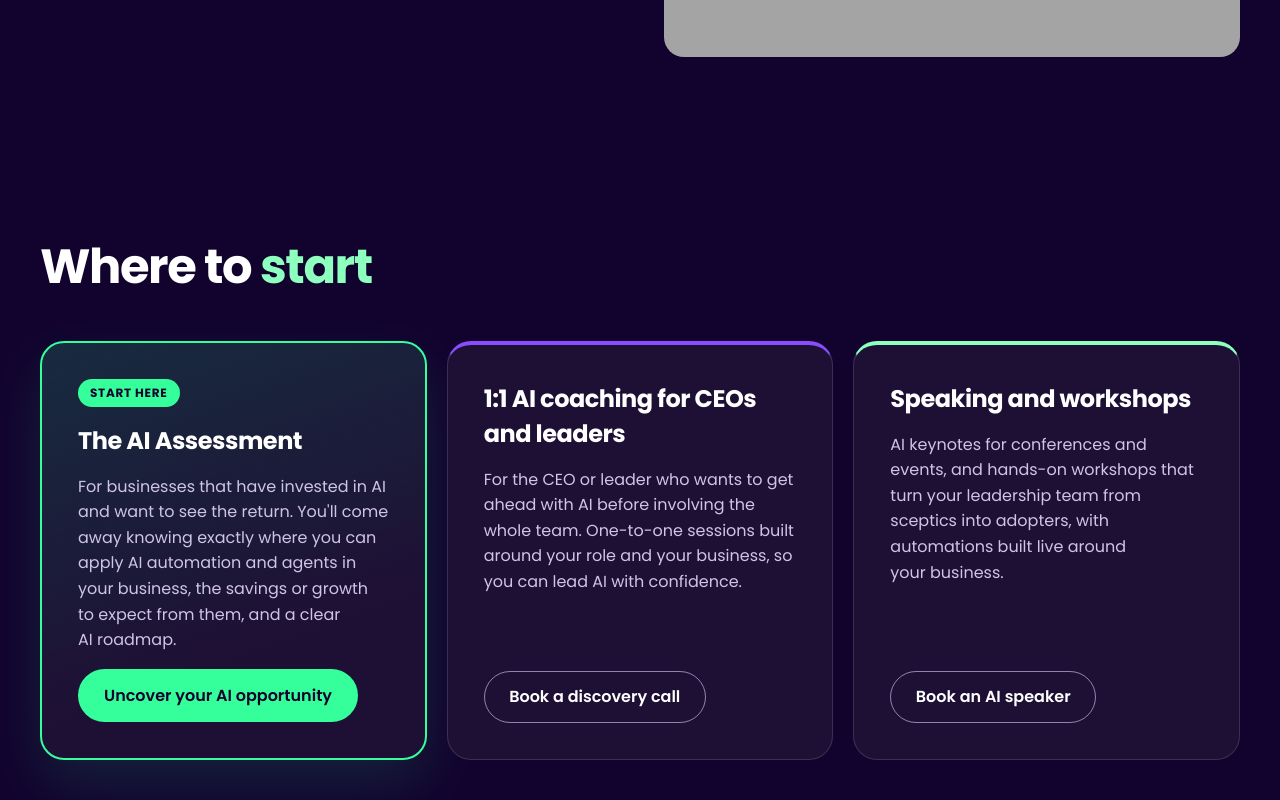
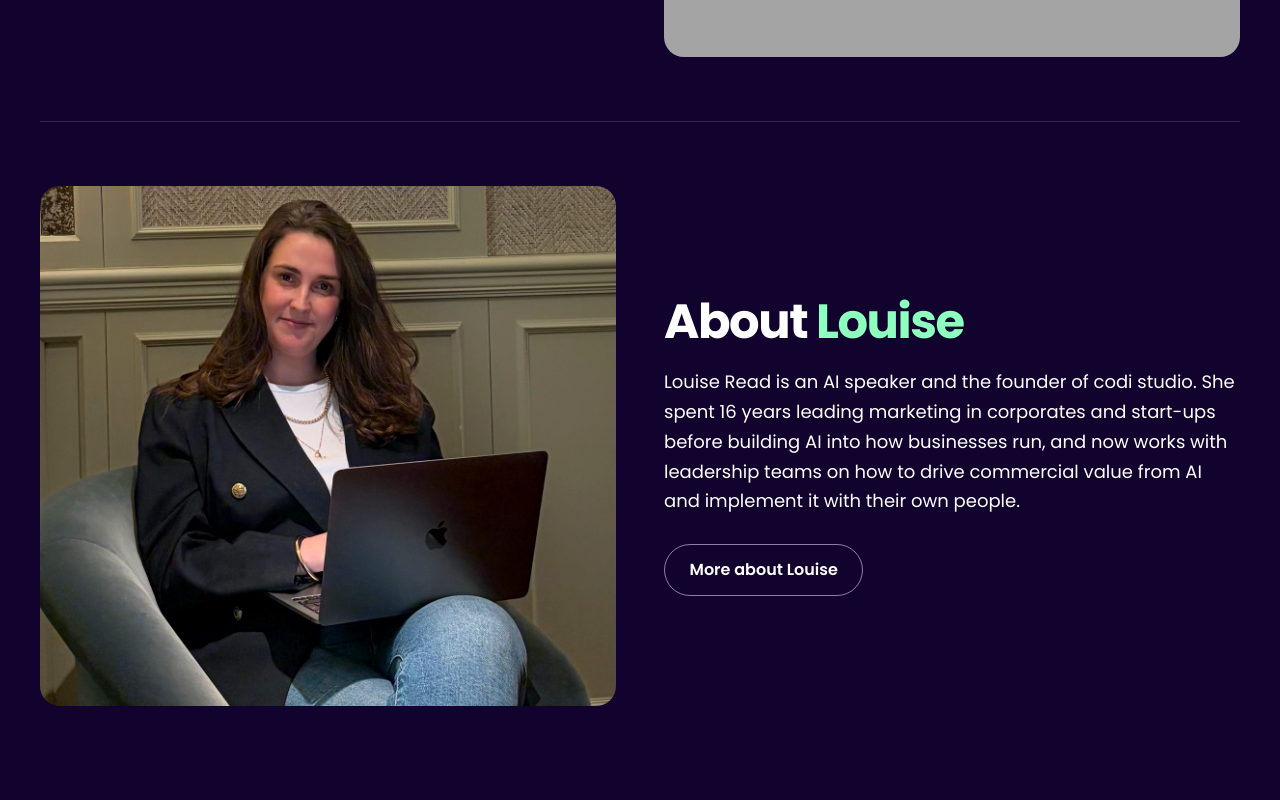
Before and after one commit to louiseread-codi/codi-studio-site, a plain HTML site: page site/index.html in a window 1280 px wide. Shown: the part 4240-5040 px from the top of the page. Drawn offline with Linux system fonts and the light colour scheme; grey boxes are pictures that could not be loaded.

Commit message:
Homepage: About Louise section with her photo
Co-Authored-By: Claude Opus 5.5 <noreply@anthropic.com>

```diff
--- a/site/index.html
+++ b/site/index.html
@@ -282,6 +282,15 @@ a:hover{color:#35FF9A}
     </div>
     <div style="aspect-ratio:4/5;max-height:520px;width:100%;filter:brightness(1.03) contrast(1.04) saturate(1.05)"><img src="https://images.unsplash.com/photo-1758873269013-d914addd5d3b?fm=jpg&amp;q=70&amp;w=1400&amp;auto=format&amp;fit=crop" alt="team working together in an office" loading="lazy" style="display:block;width:100%;height:100%;object-fit:cover;border-radius:20px"></div>
   </section>
+
+  <section data-screen-label="About Louise" style="border-top:1px solid rgba(228,204,255,0.18);padding:64px 0;display:grid;grid-template-columns:repeat(auto-fit,minmax(min(100%,380px),1fr));gap:48px;align-items:center">
+    <div style="aspect-ratio:4/5;max-height:520px;width:100%;filter:brightness(1.03) contrast(1.04) saturate(1.05)"><img src="/images/louise-read-ai-speaker-portrait.jpg" alt="Louise Read, founder of codi studio" loading="lazy" style="display:block;width:100%;height:100%;object-fit:cover;border-radius:20px"></div>
+    <div style="display:flex;flex-direction:column;gap:20px">
+      <h2 style="margin:0;font-size:clamp(32px,4vw,48px);font-weight:700;letter-spacing:-0.03em;line-height:1.08;text-wrap:balance">About <span style="color:#8DFFBE">Louise</span></h2>
+      <p style="margin:0;font-size:18px;line-height:1.65;text-wrap:pretty">Louise Read is an AI speaker and the founder of codi studio. She spent 16 years leading marketing in corporates and start-ups before building AI into how businesses run, and now works with leadership teams on how to drive commercial value from AI and implement it with their own people.</p>
+      <a href="/about" style="align-self:flex-start;border:1.5px solid rgba(228,204,255,0.6);color:#fff;text-decoration:none;font-weight:600;font-size:16px;padding:12.5px 24.5px;border-radius:999px;margin-top:8px" class="hv1">More about Louise</a>
+    </div>
+  </section>
 </div>
 
 <section id="where-to-start" data-screen-label="Where to start" style="scroll-margin-top:100px;max-width:1200px;margin:0 auto;padding:120px 32px 140px;display:flex;flex-direction:column;gap:48px">
```
